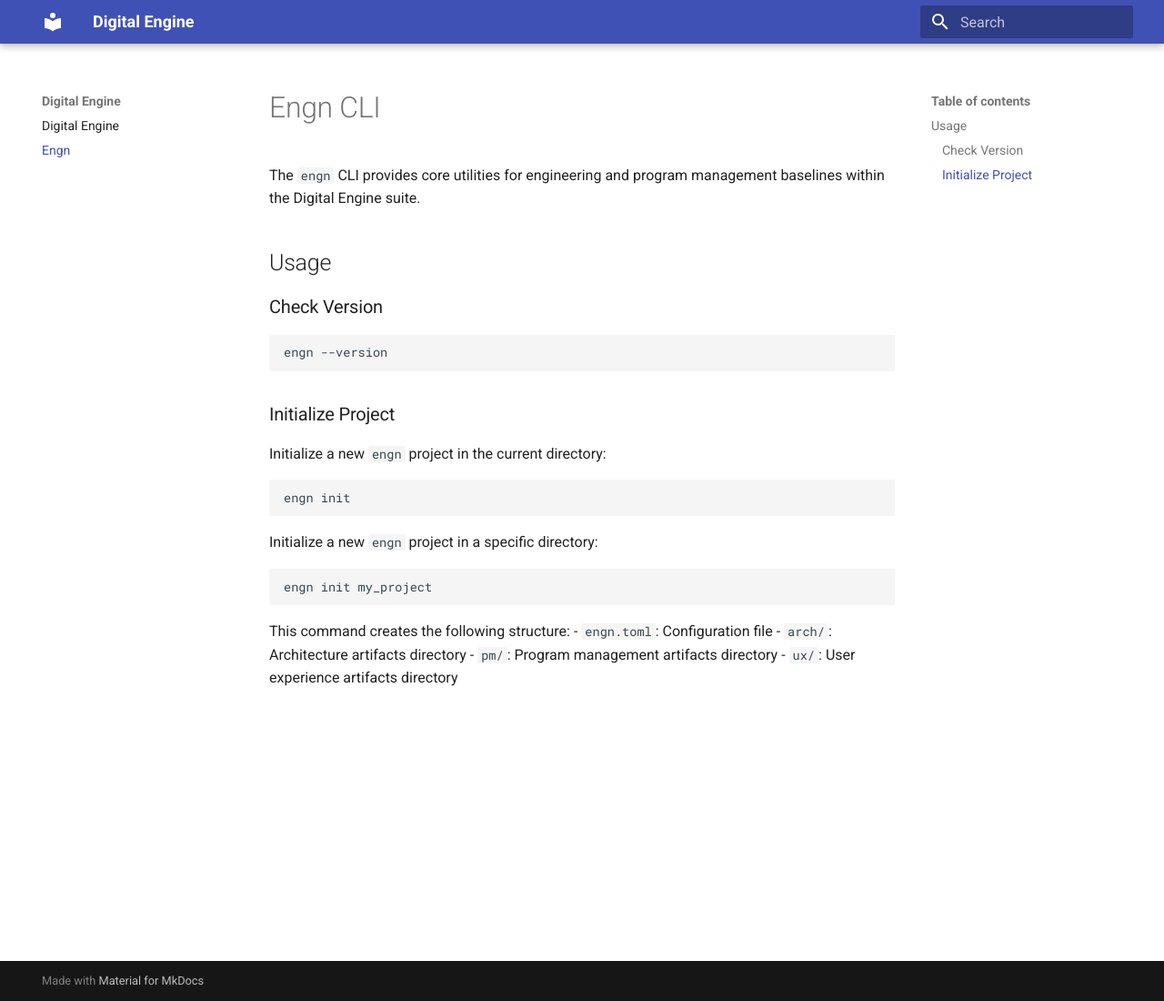
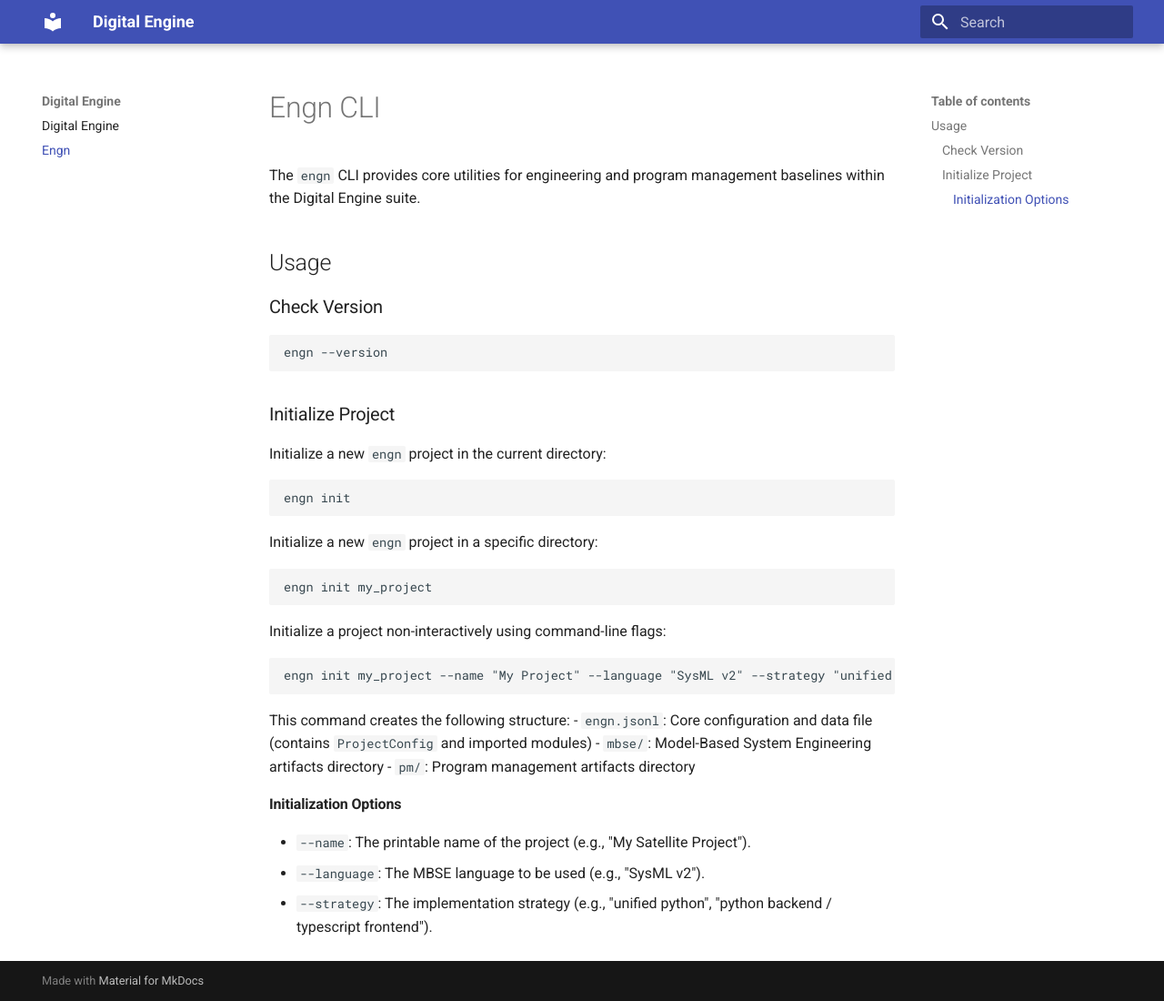
Before and after one commit to jondavid-black/engn, an MkDocs documentation site: the page built from docs/engn.md, in a window 1280 px wide and 1100 px high. Shown: the whole window at 91% size. Built offline with MkDocs 1.6.1 and Material for MkDocs 9.7.7, drawn with Linux system fonts in a browser that asks for light colours.

Commit message:
Update documentation to reflect 'mbse' directory and non-interactive 'init' command

````diff
--- a/docs/engn.md
+++ b/docs/engn.md
@@ -24,8 +24,19 @@
 engn init my_project
 ```
 
+Initialize a project non-interactively using command-line flags:
+
+```bash
+engn init my_project --name "My Project" --language "SysML v2" --strategy "unified python"
+```
+
 This command creates the following structure:
-- `engn.toml`: Configuration file
-- `arch/`: Architecture artifacts directory
+- `engn.jsonl`: Core configuration and data file (contains `ProjectConfig` and imported modules)
+- `mbse/`: Model-Based System Engineering artifacts directory
 - `pm/`: Program management artifacts directory
-- `ux/`: User experience artifacts directory
+
+#### Initialization Options
+
+- `--name`: The printable name of the project (e.g., "My Satellite Project").
+- `--language`: The MBSE language to be used (e.g., "SysML v2").
+- `--strategy`: The implementation strategy (e.g., "unified python", "python backend / typescript frontend").
````
Also changed, not shown: 2 other files.
